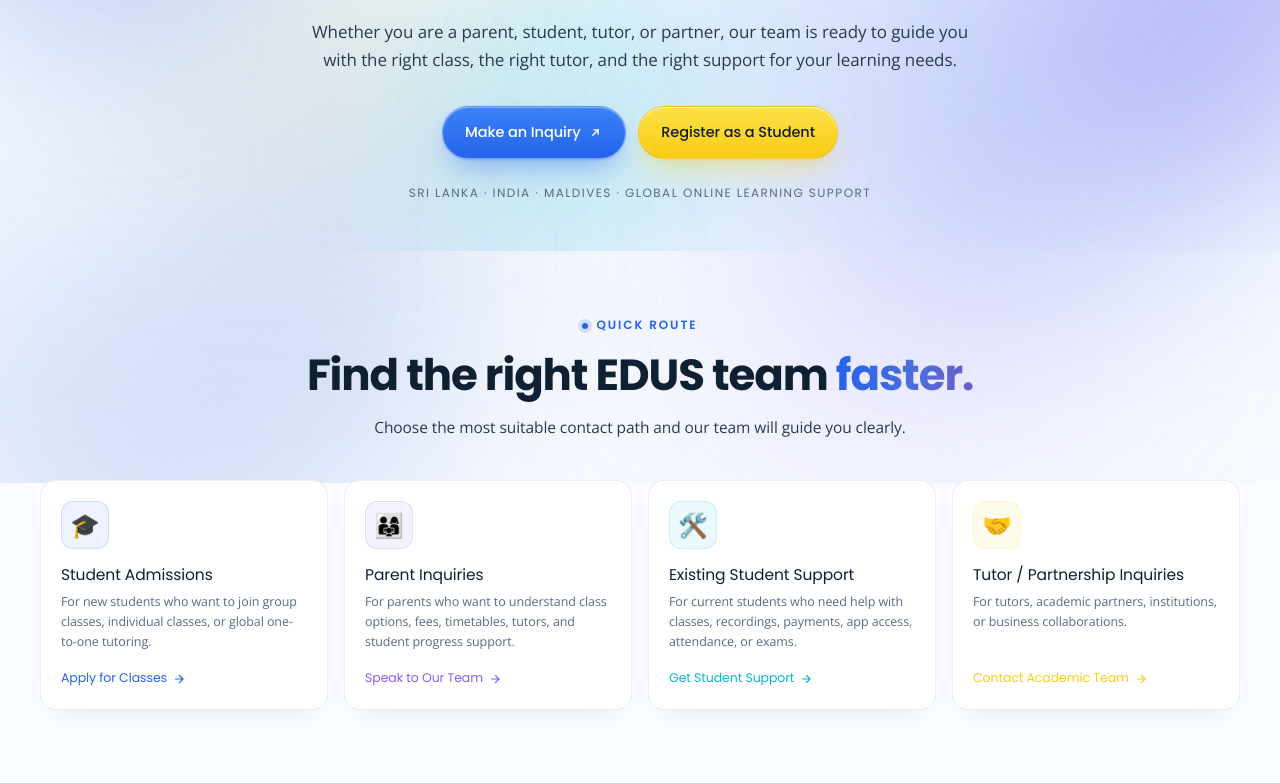
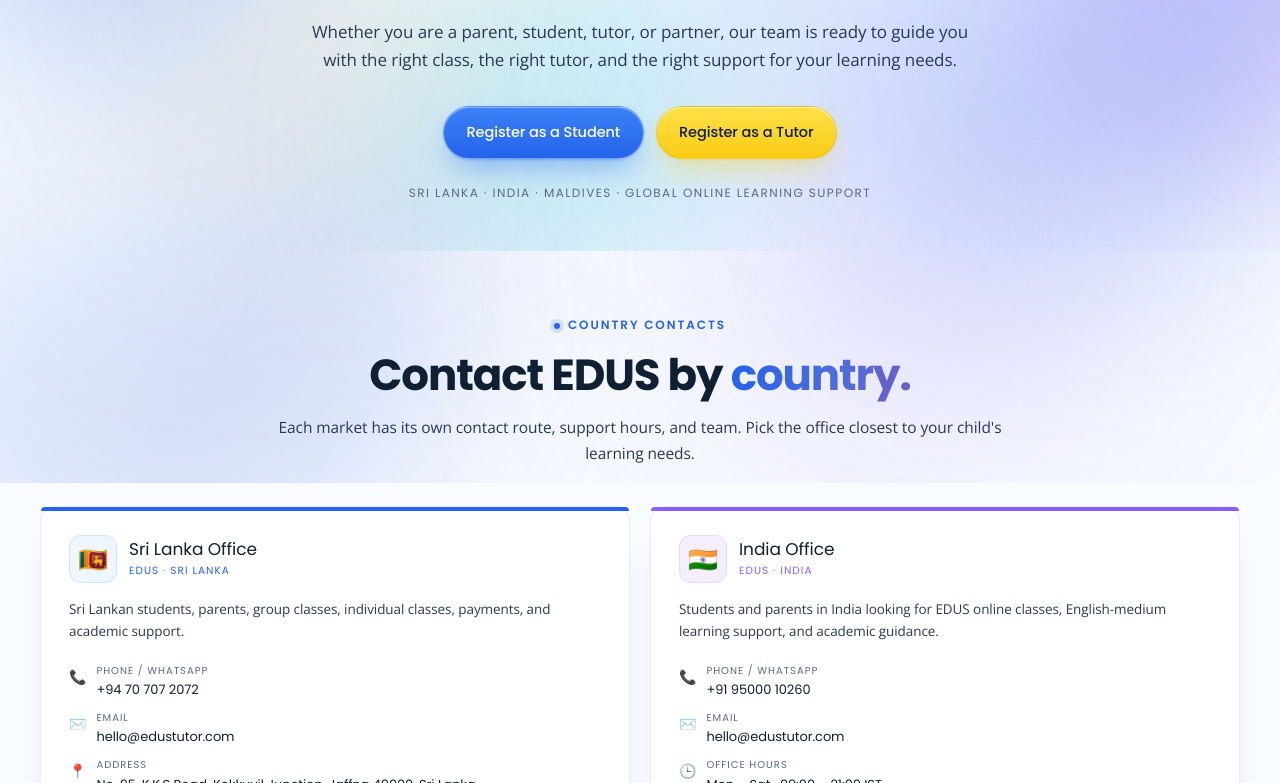
Before and after one commit to edustutor/edusmainwebsite, a Next.js app: page /contact in a window 1280 px wide. Shown: the part 317-1100 px from the top of the page. Built offline with nearby package versions, Linux system fonts and the light colour scheme.

Commit message:
feat(Contact): remove ContactRoutes component and update ContactHero links for improved navigation

```diff
--- a/app/contact/page.tsx
+++ b/app/contact/page.tsx
@@ -1,7 +1,6 @@
 import { ContactForm } from "@/components/shared/ContactForm";
 import { JsonLdScript, breadcrumbList, contactPage } from "@/components/layout/StructuredData";
 import { ContactHero } from "@/components/contact/ContactHero";
-import { ContactRoutes } from "@/components/contact/ContactRoutes";
 import { ContactCountries } from "@/components/contact/ContactCountries";
 import { ContactMap } from "@/components/contact/ContactMap";
 import { ContactWhy } from "@/components/contact/ContactWhy";
@@ -50,7 +49,6 @@
       <JsonLdScript data={contactPage()} />
 
       <ContactHero />
-      <ContactRoutes />
       <ContactCountries />
       <ContactMap />
       <ContactForm />
--- a/components/contact/ContactHero.tsx
+++ b/components/contact/ContactHero.tsx
@@ -1,5 +1,5 @@
-import Link from "next/link";
 import { SIGNUP_URL } from "./ContactShared";
+import { APPLY_URL } from "@/components/teach/TeachShared";
 
 export function ContactHero() {
   return (
@@ -21,14 +21,11 @@
         </p>
 
         <div className="mt-8 flex flex-wrap justify-center gap-3">
-          <Link href="#inquiry" className="btn btn-primary">
-            Make an Inquiry
-            <svg width="13" height="13" viewBox="0 0 24 24" fill="none" stroke="currentColor" strokeWidth="2.4" aria-hidden>
-              <path d="M7 17L17 7M9 7h8v8" strokeLinecap="round" strokeLinejoin="round" />
-            </svg>
-          </Link>
-          <a href={SIGNUP_URL} target="_blank" rel="noopener noreferrer" className="btn btn-yellow">
+          <a href={SIGNUP_URL} target="_blank" rel="noopener noreferrer" className="btn btn-primary">
             Register as a Student
+          </a>
+          <a href={APPLY_URL} target="_blank" rel="noopener noreferrer" className="btn btn-yellow">
+            Register as a Tutor
           </a>
         </div>
 
--- a/components/contact/ContactRoutes.tsx
+++ /dev/null
@@ -1,60 +0,0 @@
-import Link from "next/link";
-import { ROUTES } from "./ContactShared";
-
-export function ContactRoutes() {
-  return (
-    <section className="relative py-12 md:py-16 overflow-hidden scroll-mt-24">
-      <div className="container-edge">
-        <div className="max-w-3xl mx-auto text-center">
-          <p className="eyebrow"><span className="dot" />Quick Route</p>
-          <h2 className="heading mt-4" style={{ fontSize: "var(--fs-display)" }}>
-            Find the right EDUS team{" "}
-            <em>faster.</em>
-          </h2>
-          <p className="text-[#2B3950] text-[15.5px] mt-4 leading-[1.7]">
-            Choose the most suitable contact path and our team will guide you clearly.
-          </p>
-        </div>
-
-        <div className="mt-10 grid sm:grid-cols-2 lg:grid-cols-4 gap-4">
-          {ROUTES.map((r) => {
-            const inner = (
-              <>
-                <span
-                  className="inline-flex w-12 h-12 rounded-xl items-center justify-center text-2xl"
-                  style={{ background: `${r.tint}15`, border: `1px solid ${r.tint}25` }}
-                >
-                  {r.icon}
-                </span>
-                <h3 className="mt-4 font-display font-700 text-[15.5px] text-[#102033] leading-tight">
-                  {r.title}
-                </h3>
-                <p className="text-[12.5px] text-[#5A6A82] mt-2 leading-[1.6] flex-1">{r.body}</p>
-                <span
-                  className="mt-4 inline-flex items-center gap-1.5 text-[12.5px] font-display font-700"
-                  style={{ color: r.tint }}
-                >
-                  {r.buttonLabel}
-                  <svg width="12" height="12" viewBox="0 0 24 24" fill="none" stroke="currentColor" strokeWidth="2.4" aria-hidden className="group-hover:translate-x-0.5 transition">
-                    <path d="M5 12h14M13 5l7 7-7 7" strokeLinecap="round" strokeLinejoin="round" />
-                  </svg>
-                </span>
-              </>
-            );
-            const className =
-              "group relative bg-white border border-[rgba(16,32,51,0.08)] rounded-2xl p-5 shadow-[0_10px_28px_-20px_rgba(16,32,51,0.18)] hover:shadow-[0_18px_40px_-20px_rgba(37,99,235,0.18)] hover:-translate-y-0.5 transition flex flex-col h-full";
-            return r.external ? (
-              <a key={r.title} href={r.buttonHref} target="_blank" rel="noopener noreferrer" className={className}>
-                {inner}
-              </a>
-            ) : (
-              <Link key={r.title} href={r.buttonHref} className={className}>
-                {inner}
-              </Link>
-            );
-          })}
-        </div>
-      </div>
-    </section>
-  );
-}
--- a/components/contact/ContactShared.tsx
+++ b/components/contact/ContactShared.tsx
@@ -5,7 +5,6 @@
 
 export const PRIMARY_EMAIL = "hello@edustutor.com";
 export const SIGNUP_URL = "https://signup.edustutor.com/";
-export const FORMS_URL = "https://signup.edustutor.com/";
 
 export type Country = {
   code: "sl" | "in" | "mv" | "gl";
@@ -118,52 +117,6 @@
   },
 ];
 
-export type ContactRoute = {
-  icon: string;
-  title: string;
-  body: string;
-  buttonLabel: string;
-  buttonHref: string;
-  external?: boolean;
-  tint: string;
-};
-
-export const ROUTES: ContactRoute[] = [
-  {
-    icon: "🎓",
-    title: "Student Admissions",
-    body: "For new students who want to join group classes, individual classes, or global one-to-one tutoring.",
-    buttonLabel: "Apply for Classes",
-    buttonHref: SIGNUP_URL,
-    external: true,
-    tint: "#2563EB",
-  },
-  {
-    icon: "👨‍👩‍👧",
-    title: "Parent Inquiries",
-    body: "For parents who want to understand class options, fees, timetables, tutors, and student progress support.",
-    buttonLabel: "Speak to Our Team",
-    buttonHref: "#inquiry",
-    tint: "#8B5CF6",
-  },
-  {
-    icon: "🛠️",
-    title: "Existing Student Support",
-    body: "For current students who need help with classes, recordings, payments, app access, attendance, or exams.",
-    buttonLabel: "Get Student Support",
-    buttonHref: "#inquiry",
-    tint: "#06B6D4",
-  },
-  {
-    icon: "🤝",
-    title: "Tutor / Partnership Inquiries",
-    body: "For tutors, academic partners, institutions, or business collaborations.",
-    buttonLabel: "Contact Academic Team",
-    buttonHref: "/teach",
-    tint: "#FACC15",
-  },
-];
-
 export type WhyContact = {
   icon: string;
   title: string;
```
